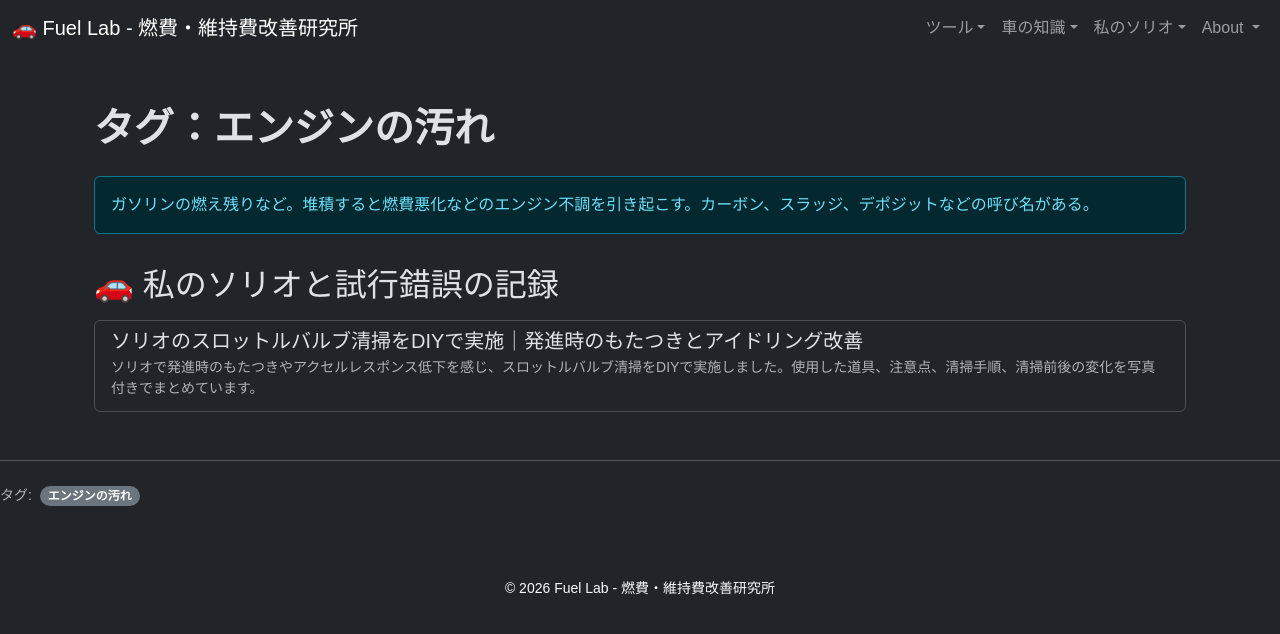
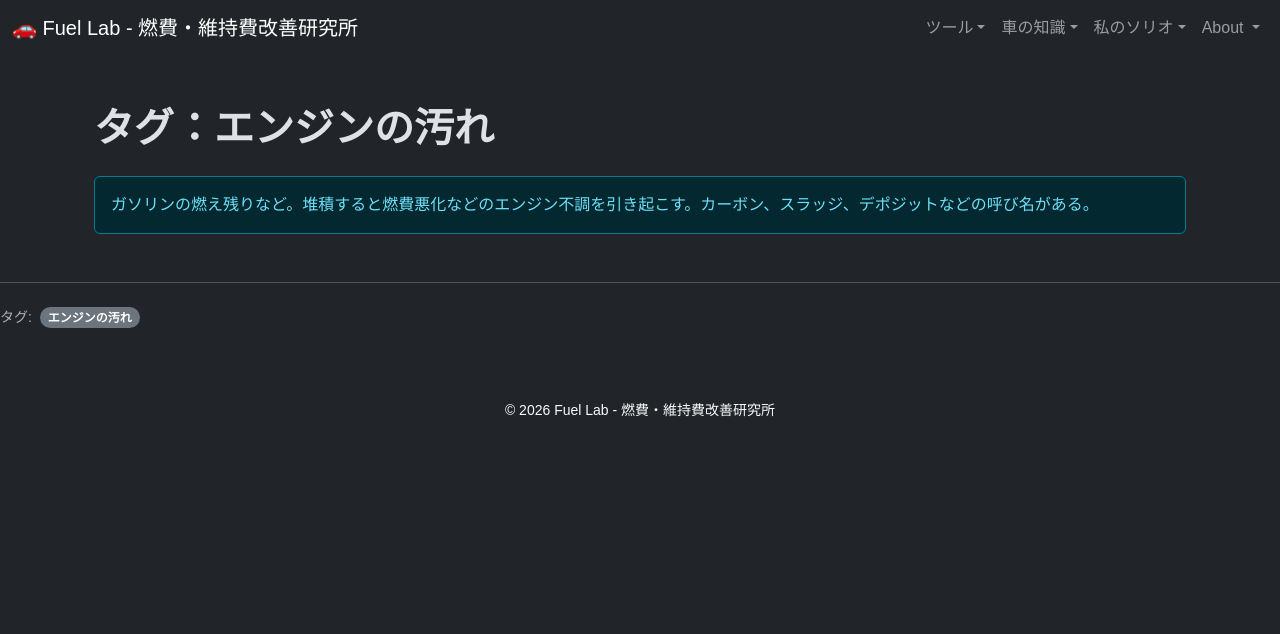
Before and after one commit to funyapar-org/fuel-lab, a Jekyll site: the page built from _tags/エンジンの汚れ.md, in a window 1280 px wide. Shown: the top 634 px of the page. Built offline with Jekyll 4.4.1, drawn with Linux system fonts in a browser that asks for light colours.

Commit message:
solio-throttle-body-cleaning.md を更新

```diff
--- a/_solio/solio-throttle-body-cleaning.md
+++ b/_solio/solio-throttle-body-cleaning.md
@@ -4,10 +4,10 @@
 title: ソリオのスロットルバルブ清掃をDIYで実施｜発進時のもたつきとアイドリング改善
 description: ソリオで発進時のもたつきやアクセルレスポンス低下を感じ、スロットルバルブ清掃をDIYで実施しました。使用した道具、注意点、清掃手順、清掃前後の変化を写真付きでまとめています。
 tags:
-  - やってみた
-  - ソリオ
-  - メンテナンス
-  - エンジンの汚れ
+  - try-and-error
+  - solio
+  - maintenance
+  - engine-dirt
 ---
 
 <div class="container my-4">
```
